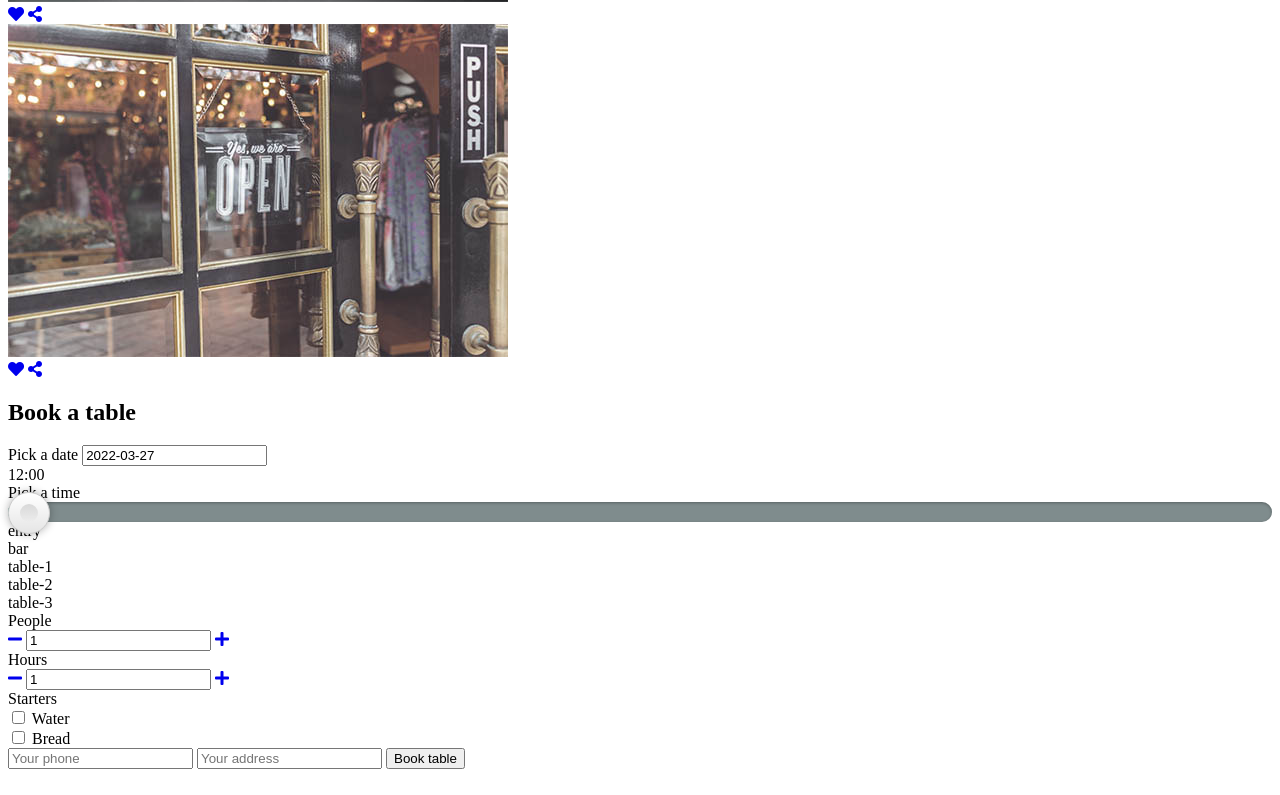
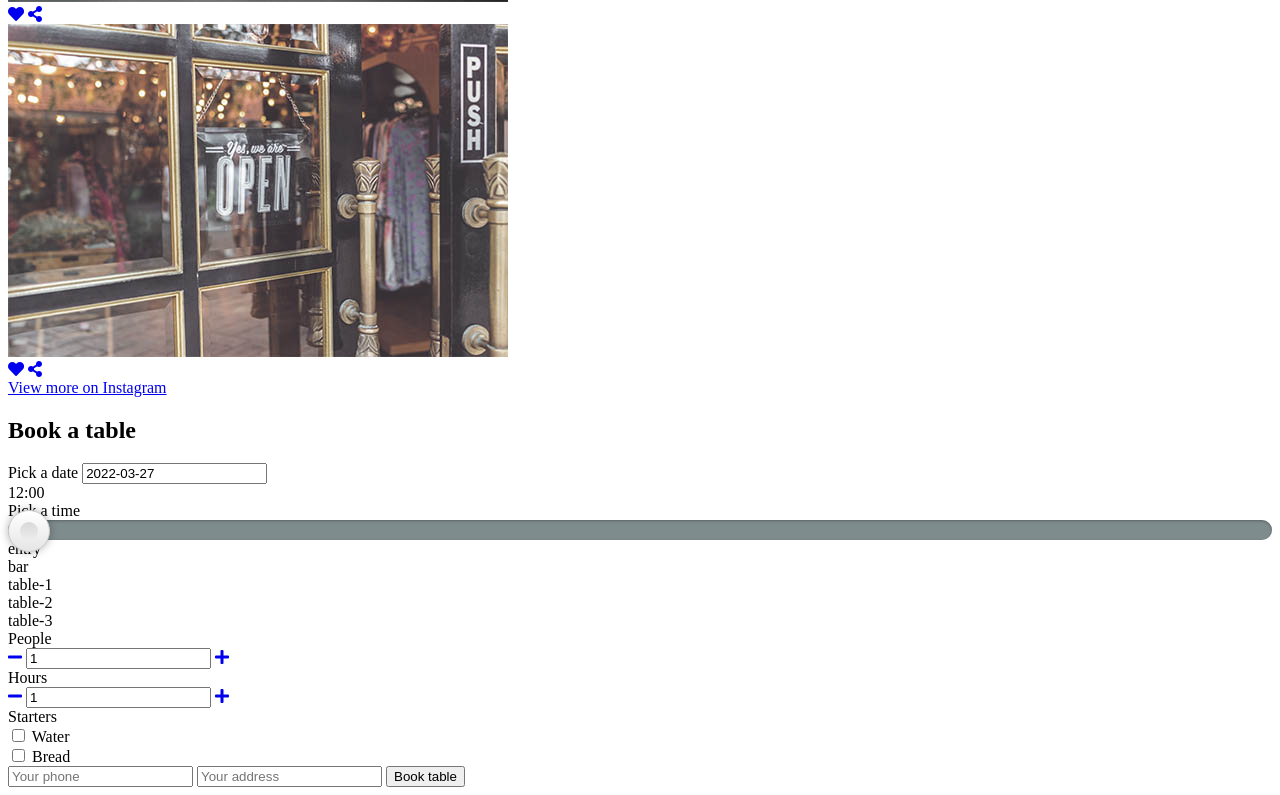
Before and after one commit to evacu8/project-pizzaFat, a website with bundled scripts: page src/index.html in a window 1280 px wide. Shown: the part 3878-4673 px from the top of the page. Built offline with nearby package versions, Linux system fonts and the light colour scheme; files whose address does not match are found by name.

Commit message:
Add instagram link

```diff
--- a/src/index.html
+++ b/src/index.html
@@ -376,6 +376,10 @@
           </div>
         </div>
       </div>
+
+      <div class="instagram-link">
+        <a href="#">View more on Instagram</a>
+      </div>
     </div>
   </script>
 
--- a/src/sass/partials/_home.scss
+++ b/src/sass/partials/_home.scss
@@ -160,3 +160,9 @@
     opacity: 0.4;
   }
 }
+
+.instagram-link {
+  color: $color-main;
+  padding-top: 30px;
+  padding-bottom: 60px;
+}
```
